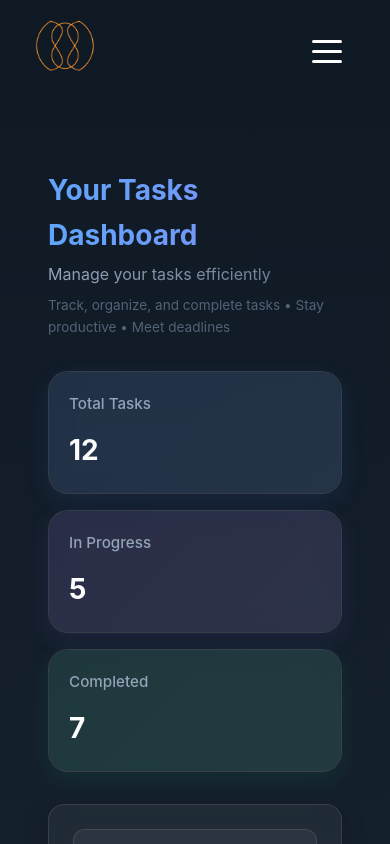
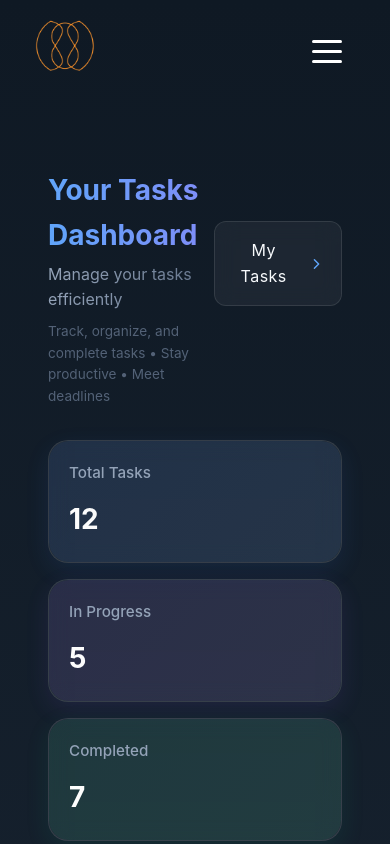
Before and after one commit to patabudlong/ui, a Vue app: page / in a window 390 px wide. Shown: the top 844 px of the page. Built offline with nearby package versions, Linux system fonts and the light colour scheme; the HTML template or start-up script is replaced by a standard one.

Commit message:
feat: Enhance navigation with modern UI elements
- Replace task button with modern navigation link
- Align navigation with header

```diff
--- a/src/views/HomeView.vue
+++ b/src/views/HomeView.vue
@@ -10,8 +10,9 @@
           </p>
         </div>
       </div>
-      <!-- <button class="add-task-btn" @click="showTaskForm = true">
-        <span>New Task</span>
+      <div class="nav-link" @click="navigateToTasks">
+        <div class="link-content">
+          <span>My Tasks</span>
           <svg
             xmlns="http://www.w3.org/2000/svg"
             width="20"
@@ -23,10 +24,11 @@
             stroke-linecap="round"
             stroke-linejoin="round"
           >
-          <line x1="12" y1="5" x2="12" y2="19"></line>
-          <line x1="5" y1="12" x2="19" y2="12"></line>
+            <path d="M9 18l6-6-6-6" />
           </svg>
-      </button> -->
+        </div>
+        <div class="link-highlight"></div>
+      </div>
     </div>
 
     <div class="stats-bar">
@@ -177,8 +179,14 @@
 <script setup lang="ts">
 import { ref } from 'vue'
 import TaskForm from '@/components/TaskForm.vue'
+import { useRouter } from 'vue-router'
 
 const showTaskForm = ref(false)
+const router = useRouter()
+
+const navigateToTasks = () => {
+  router.push('/tasks')
+}
 </script>
 
 <style scoped>
@@ -248,25 +256,68 @@ h1 {
   opacity: 0.8;
 }
 
-.add-task-btn {
+.nav-link {
+  position: relative;
+  padding: 0.75rem 1.5rem;
+  cursor: pointer;
+  transition: all 0.3s ease;
+  border-radius: 12px;
+  background: rgba(255, 255, 255, 0.05);
+  backdrop-filter: blur(10px);
+  border: 1px solid rgba(255, 255, 255, 0.1);
+  overflow: hidden;
+  margin-top: -3rem;
+}
+
+.link-content {
+  position: relative;
+  z-index: 2;
   display: flex;
   align-items: center;
-  gap: 0.5rem;
-  padding: 0.75rem 1.5rem;
-  background: linear-gradient(135deg, #3b82f6, #6366f1);
-  color: white;
-  border: none;
-  border-radius: 12px;
-  font-size: 1rem;
+  gap: 0.75rem;
+  color: #f8fafc;
   font-weight: 500;
-  cursor: pointer;
-  transition: all 0.2s;
-  box-shadow: 0 4px 12px rgba(59, 130, 246, 0.3);
+  font-size: 1.1rem;
+  letter-spacing: 0.5px;
 }
 
-.add-task-btn:hover {
-  background: linear-gradient(135deg, #2563eb, #4f46e5);
-  box-shadow: 0 6px 16px rgba(59, 130, 246, 0.4);
+.link-highlight {
+  position: absolute;
+  top: 0;
+  left: 0;
+  width: 100%;
+  height: 100%;
+  background: linear-gradient(135deg, #3b82f6, #6366f1);
+  opacity: 0;
+  transition: opacity 0.3s ease;
+}
+
+.nav-link:hover .link-highlight {
+  opacity: 0.15;
+}
+
+.nav-link:hover {
+  transform: translateY(-2px);
+  box-shadow:
+    0 4px 12px rgba(59, 130, 246, 0.2),
+    0 0 0 1px rgba(255, 255, 255, 0.15);
+}
+
+.nav-link:hover svg {
+  transform: translateX(4px);
+}
+
+.nav-link:active {
+  transform: translateY(0px);
+}
+
+svg {
+  transition: all 0.3s ease;
+  stroke: #60a5fa;
+}
+
+.nav-link:hover svg {
+  stroke: #93c5fd;
 }
 
 .stats-bar {
@@ -595,5 +646,16 @@ h1 {
   .subtitle-details {
     font-size: 0.85rem;
   }
+
+  .nav-link {
+    width: 100%;
+    text-align: center;
+    padding: 1rem;
+  }
+
+  .link-content {
+    justify-content: center;
+    font-size: 1rem;
+  }
 }
 </style>
```
Lines whose indentation alone changed are shown as unchanged.
